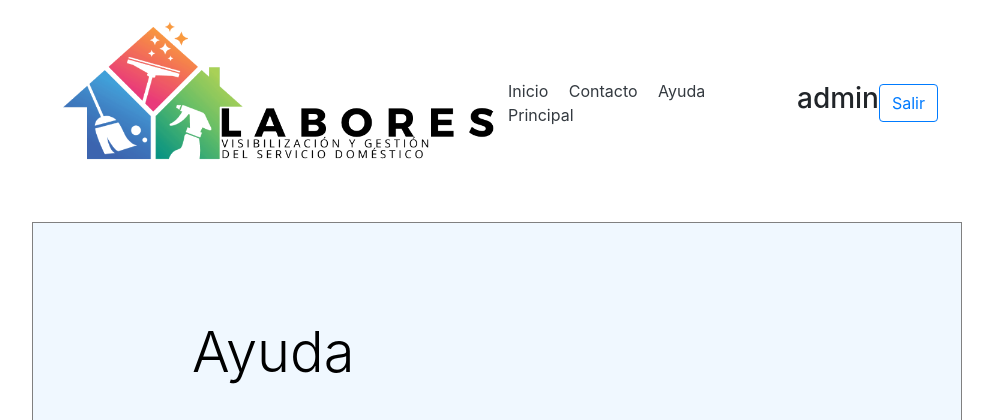
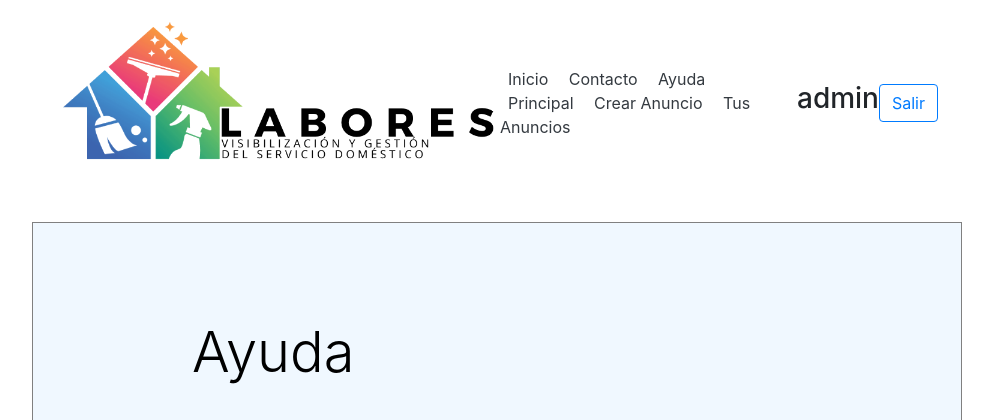
Before and after one commit to manotasuy/Labores, a Flask app: page /Ayuda/ in a window 1280 px wide. Shown: the top 420 px of the page, without its empty margins (143-1136 px from the left). Run offline with Flask 2, Linux system fonts and the light colour scheme; a user stored in the database is signed in; some libraries are stand-ins or nearby versions.

Commit message:
actualizacion para crear anuncio
cree enlace para el nav de empleador.

```diff
--- a/templates/page_layout.html
+++ b/templates/page_layout.html
@@ -35,6 +35,8 @@
                 <a class="p-2 text-dark" href="/HomeEmpleados">Principal</a>
                 {% elif session['usertype'] == 'Empleador' %}
                 <a class="p-2 text-dark" href="/HomeEmpleadores">Principal</a>
+                <a class="p-2 text-dark" href="/CrearAnuncio">Crear Anuncio</a>
+                <a class="p-2 text-dark" href="/TusAnuncios">Tus Anuncios</a>
                 {% endif %}
             </nav>
 
```
